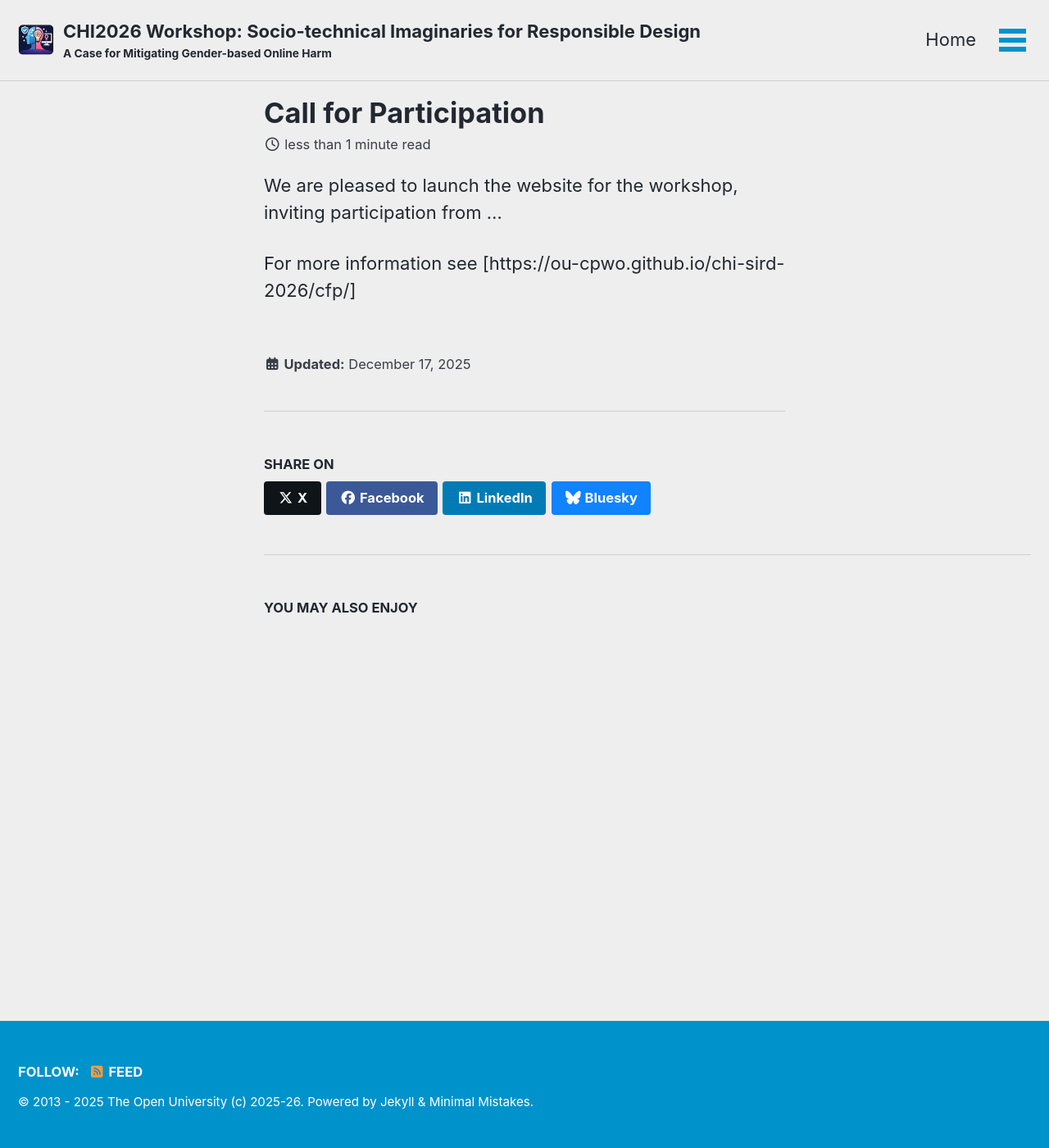
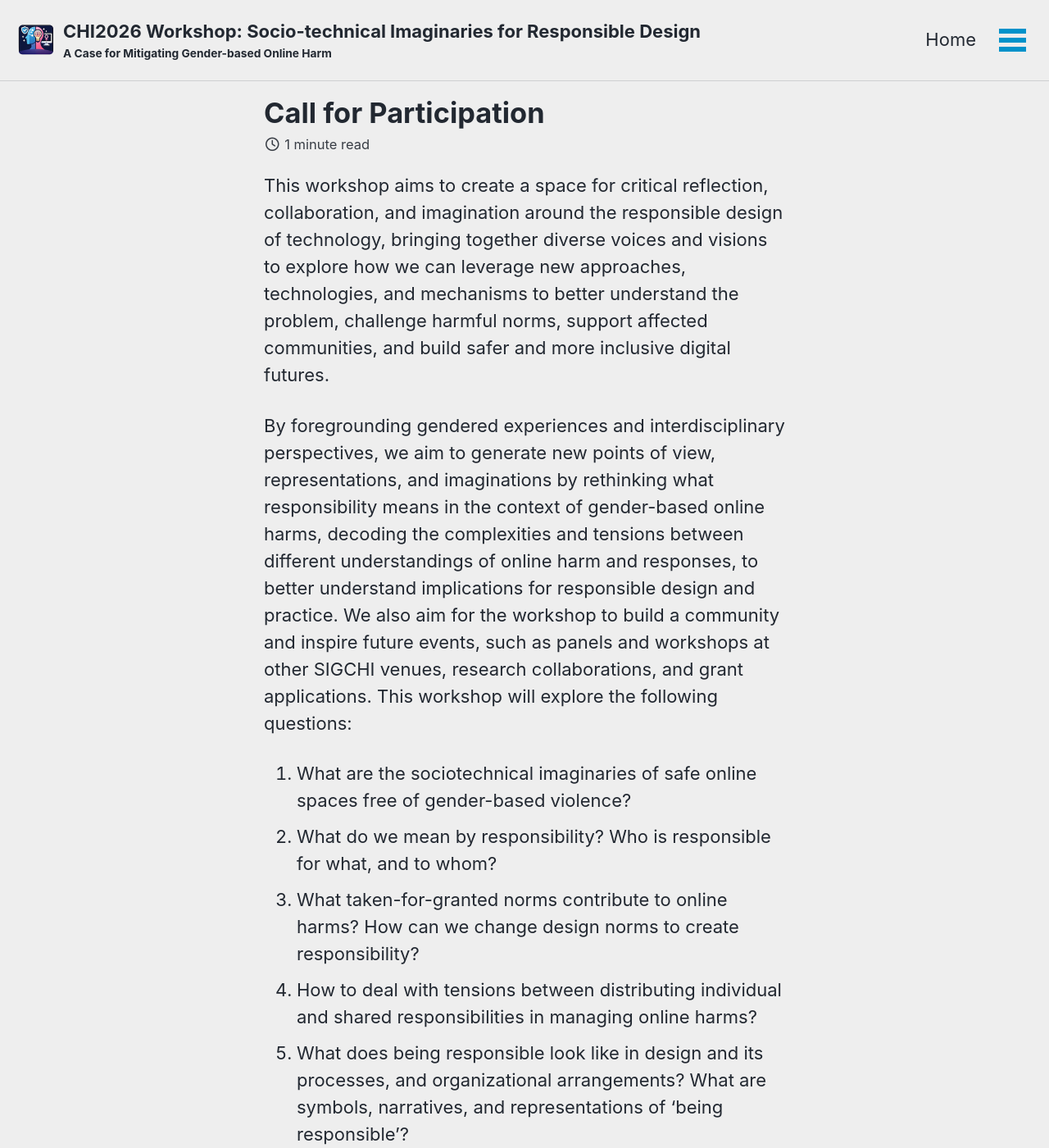
Before and after one commit to ou-cpwo/chi-sird-2026, a Jekyll site: the page built from _posts/2025-12-17-Call-for-participation.md, in a window 1280 px wide and 1400 px high. Shown: the whole window at 82% size. Built offline with Jekyll 4.4.1, drawn with Linux system fonts in a browser that asks for light colours; cached includes are drawn as plain includes; some of the changed text lies outside the part shown.

Commit message:
Update content

```diff
--- a/_posts/2025-12-17-Call-for-participation.md
+++ b/_posts/2025-12-17-Call-for-participation.md
@@ -3,6 +3,18 @@ title: "Call for Participation"
 last_modified_at: 2025-12-17T09:20:02-05:00
 ---
 
-We are pleased to launch the website for the workshop, inviting participation from ...
+This workshop aims to create a space for critical reflection, collaboration, and imagination around the responsible design of technology, bringing together diverse voices and visions to explore
+how we can leverage new approaches, technologies, and mechanisms to better understand the problem, challenge harmful norms, support affected communities, and build safer and more inclusive digital futures.
 
-For more information see [https://ou-cpwo.github.io/chi-sird-2026/cfp/]
+By foregrounding gendered experiences and interdisciplinary perspectives, we aim to generate new points of view, representations, and imaginations by rethinking what responsibility means in the context of gender-based online harms, decoding the complexities and tensions between different understandings of online harm and responses, to
+better understand implications for responsible design and practice. We also aim for the workshop to build a community and inspire future events, such as panels and workshops at other SIGCHI venues, research collaborations, and grant applications. This workshop will explore the following questions:
+
+ 1. What are the sociotechnical imaginaries of safe online spaces free of gender-based violence?
+ 2. What do we mean by responsibility? Who is responsible for what, and to whom?
+ 3. What taken-for-granted norms contribute to online harms? How can we change design norms to create responsibility?
+ 4. How to deal with tensions between distributing individual and shared responsibilities in managing online harms?
+ 5. What does being responsible look like in design and its processes, and organizational arrangements? What are symbols, narratives, and representations of ‘being responsible’?
+ 6. How to put responsibility in design? Which methodology works (and in what contexts)?
+ 7. What does responsible design for tackling gender-based online harm require in practice?
+
+For more information on topics of interest and how to regiester your interest in participating, please see [(https://ou-cpwo.github.io/chi-sird-2026/cfp/)]
--- a/index.html
+++ b/index.html
@@ -27,4 +27,3 @@ Sociotechnical Imaginaries of Responsible Design: A Case for Mitigating
 Gender-based Online Harm. In Extended Abstracts of the 2026 CHI Conference
 on Human Factors in Computing Systems (CHI EA ’26), April 13–17, 2026,
 Barcelona, Spain. ACM, New York, NY, USA, 6 pages. <a href="https://doi.org/10.1145/3772363.3778700">https://doi.org/10.1145/3772363.3778700</a></i></p>
-1145/3772363.3778700</a></i></p>
```
Also changed, not shown: 1 other file.
